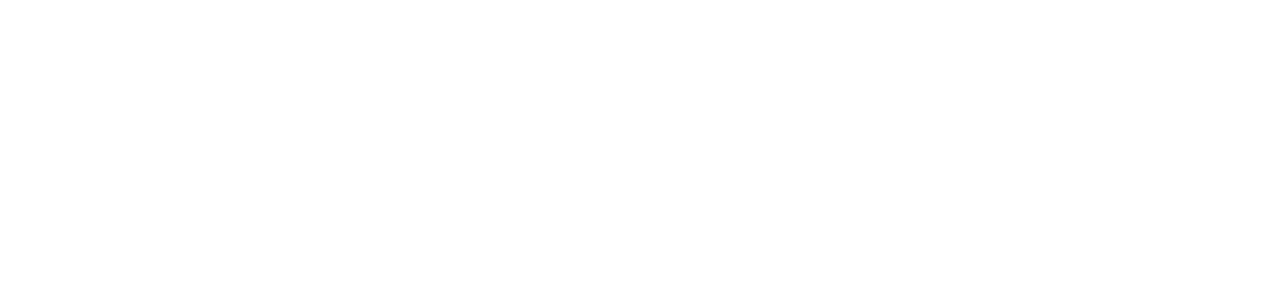
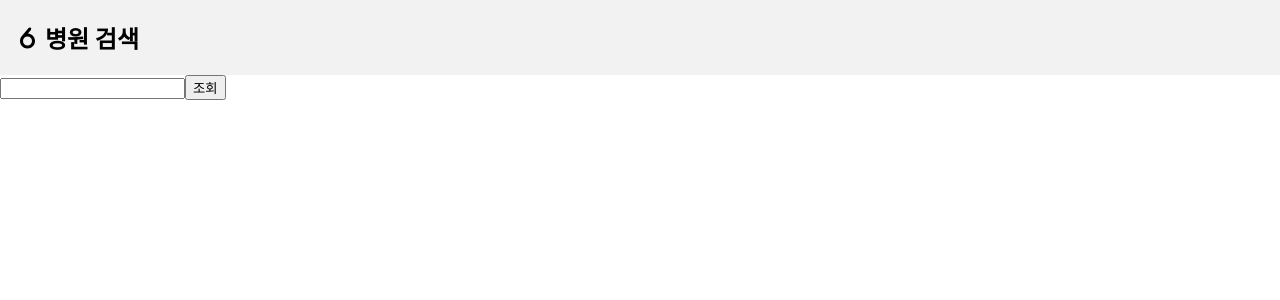
Before and after one commit to skymill2000/20230710insure, a React (Create React App) app in the folder insure/: page /hospital in a window 1280 px wide. Before the commit this address had no page. Shown: the top 300 px of the page. Built offline with nearby package versions, Linux system fonts and the light colour scheme.

Commit message:
Lecture(건강보험심사평가원API): 병원목록조회 API

```diff
--- a/insure/src/App.js
+++ b/insure/src/App.js
@@ -3,6 +3,7 @@ import ListExample from "./components/ListExample";
 import QRcode from "./components/QRcode";
 import AxiosExample from "./components/AxiosExample";
 import NewsApiPage from "./pages/NewsApiPage";
+import HospitalSearchPage from "./pages/HospitalSearchPage";
 
 function App() {
   return (
@@ -12,6 +13,7 @@ function App() {
         <Route path="/qr" element={<QRcode />}></Route>
         <Route path="/axios" element={<AxiosExample />}></Route>
         <Route path="/news" element={<NewsApiPage />}></Route>
+        <Route path="/hospital" element={<HospitalSearchPage />}></Route>
       </Routes>
     </BrowserRouter>
   );
--- a/insure/src/components/AxiosExample.js
+++ b/insure/src/components/AxiosExample.js
@@ -5,11 +5,11 @@ const AxiosExample = () => {
   const handleClick = () => {
     axios
       .get(
-        "https://newsapi.org/v2/everything?q=테슬라&from=2023-06-12&sortBy=publishedAt&apiKey=78bc6ddd8cdb48ceac76f5f9b9dfc4c5"
+        "https://apis.data.go.kr/1160100/service/GetMedicalReimbursementInsuranceInfoService/getInsuranceInfo?serviceKey=uiu3ZzNzDB04UbxOtOL1atH04WOtxB5WSKkPbaCASVHbwgcsIPwHA5Qp6xOmSe6fzCnUVifZcfTXDkgNegv4qQ%3D%3D&resultType=json"
       )
-      .then(function (response) {
+      .then(function ({ data }) {
         // handle success
-        console.log(response);
+        console.log(data);
       });
   };
   return (
--- /dev/null
+++ b/insure/src/pages/HospitalSearchPage.js
@@ -0,0 +1,28 @@
+import React from "react";
+import AppHeader from "../components/common/AppHeader";
+import axios from "axios";
+
+const HospitalSearchPage = () => {
+  const sendRequest = () => {
+    const option = {
+      method: "GET",
+      url: "http://apis.data.go.kr/B551182/hospInfoService1/getHospBasisList1",
+      params: {
+        ServiceKey:
+          "uiu3ZzNzDB04UbxOtOL1atH04WOtxB5WSKkPbaCASVHbwgcsIPwHA5Qp6xOmSe6fzCnUVifZcfTXDkgNegv4qQ==",
+      },
+    };
+    axios(option).then((res) => {
+      console.log(res);
+    });
+  };
+  return (
+    <div>
+      <AppHeader title={"병원 검색"}></AppHeader>
+      <input></input>
+      <button onClick={sendRequest}>조회</button>
+    </div>
+  );
+};
+
+export default HospitalSearchPage;
```
